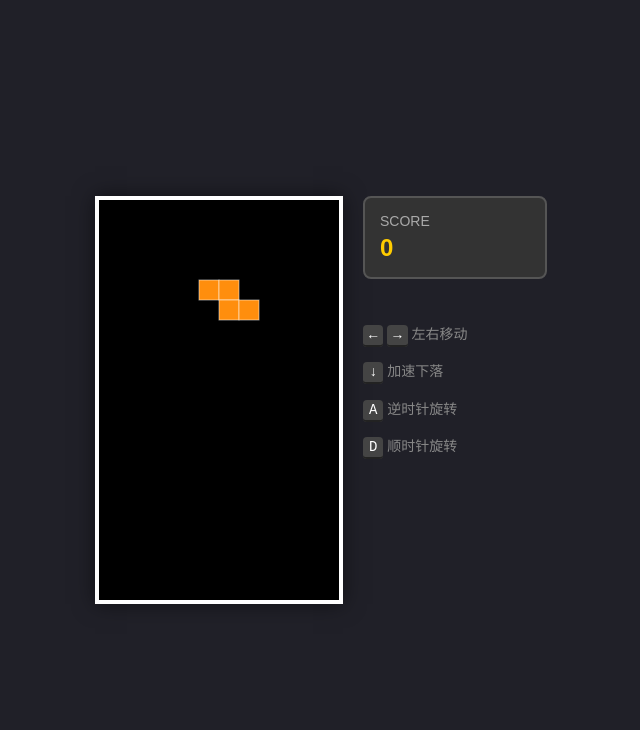
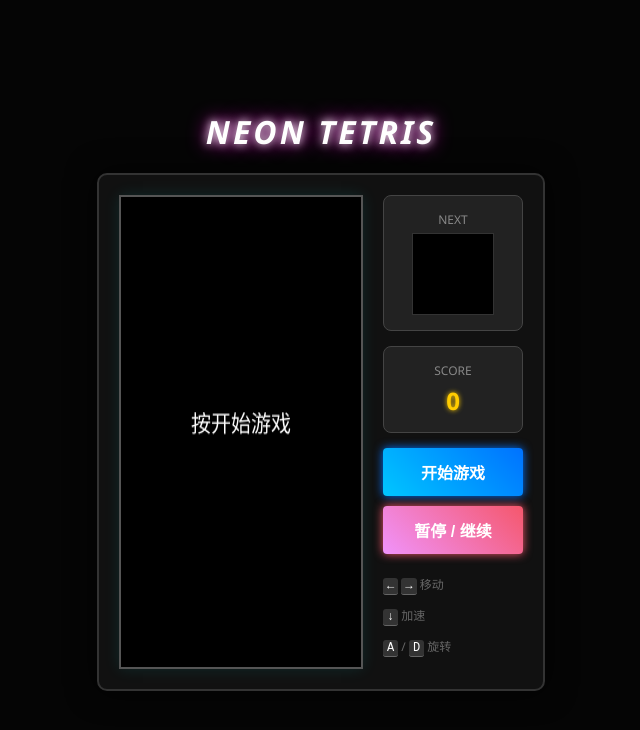
Before and after one commit to yangzhiyuan2003/glax-TEST0101, a website: page index.html in a window 1280 px wide. Shown: the whole page, without its empty margins (319-959 px from the left). Drawn offline with Linux system fonts and the light colour scheme.

Commit message:
Update index.html

```diff
--- a/index.html
+++ b/index.html
@@ -3,13 +3,12 @@
 <head>
 <meta charset="UTF-8">
 <meta name="viewport" content="width=device-width, initial-scale=1.0">
-<title>NEON TETRIS - A/D旋转版</title>
+<title>霓虹方块 Neon Tetris</title>
 <style>
     body {
-        background: #202028;
+        background-color: #050505; /* 深黑背景 */
         color: #fff;
-        font-family: sans-serif;
-        font-size: 24px;
+        font-family: 'Segoe UI', sans-serif;
         display: flex;
         flex-direction: column;
         align-items: center;
@@ -19,218 +18,261 @@
         overflow: hidden;
     }
 
-    .game-container {
+    h1 {
+        color: #fff;
+        text-shadow: 0 0 10px #fff, 0 0 20px #ff00de;
+        margin: 0 0 20px 0;
+        letter-spacing: 3px;
+        font-style: italic;
+    }
+
+    .game-wrapper {
         display: flex;
         gap: 20px;
-        align-items: flex-start;
+        padding: 20px;
+        border: 2px solid #333;
+        border-radius: 10px;
+        background: #111;
+        box-shadow: 0 0 30px rgba(0,0,0,0.8);
     }
 
-    canvas {
-        border: 4px solid #fff;
-        box-shadow: 0 0 20px rgba(0,0,0,0.5);
+    .main-stage {
+        border: 2px solid #555;
         background-color: #000;
-        display: block;
+        box-shadow: 0 0 15px rgba(0, 255, 255, 0.1);
     }
 
-    .ui-panel {
+    .sidebar {
         display: flex;
         flex-direction: column;
-        gap: 10px;
+        min-width: 140px;
     }
 
-    .info-box {
-        background: #333;
+    .panel {
+        background: #222;
         padding: 15px;
+        margin-bottom: 15px;
         border-radius: 8px;
-        min-width: 150px;
-        border: 2px solid #555;
+        border: 1px solid #444;
+        text-align: center;
     }
 
-    .label { font-size: 14px; color: #aaa; margin-bottom: 5px; }
-    .value { font-size: 24px; font-weight: bold; color: #ffcc00; }
+    .label { font-size: 12px; color: #888; margin-bottom: 5px; text-transform: uppercase;}
+    .value { font-size: 24px; color: #ffcc00; font-weight: bold; text-shadow: 0 0 5px #ffcc00; }
 
-    .controls-hint {
-        margin-top: 20px;
-        font-size: 14px;
-        color: #888;
-        line-height: 1.6;
+    /* 按钮样式 */
+    .btn {
+        width: 100%;
+        padding: 12px;
+        margin-bottom: 10px;
+        border: none;
+        border-radius: 4px;
+        font-size: 16px;
+        font-weight: bold;
+        cursor: pointer;
+        text-transform: uppercase;
+        transition: 0.2s;
+        color: #fff;
+    }
+    .btn-start { background: linear-gradient(45deg, #00c6ff, #0072ff); box-shadow: 0 0 10px #0072ff; }
+    .btn-start:hover { filter: brightness(1.2); }
+
+    .btn-pause { background: linear-gradient(45deg, #f093fb, #f5576c); box-shadow: 0 0 10px #f5576c; }
+    .btn-pause:hover { filter: brightness(1.2); }
+
+    /* 下一个方块画布 */
+    #nextCanvas {
+        background: #000;
+        margin: 0 auto;
+        display: block;
+        border: 1px solid #333;
+    }
+
+    .controls-help {
+        font-size: 12px;
+        color: #666;
+        line-height: 1.5;
+        text-align: left;
     }
     kbd {
-        background: #444;
-        padding: 2px 6px;
-        border-radius: 4px;
-        border-bottom: 2px solid #222;
+        background: #333;
+        padding: 1px 4px;
+        border-radius: 3px;
         color: #fff;
         font-family: monospace;
+        border-bottom: 1px solid #666;
     }
 </style>
 </head>
 <body>
 
-<div class="game-container">
-    <canvas id="tetris" width="240" height="400"></canvas>
+    <h1>NEON TETRIS</h1>
 
-    <div class="ui-panel">
-        <div class="info-box">
+    <div class="game-wrapper">
+        <canvas id="tetris" width="240" height="400" class="main-stage"></canvas>
+
+        <div class="sidebar">
+            <div class="panel">
+                <div class="label">NEXT</div>
+                <canvas id="nextCanvas" width="80" height="80"></canvas>
+            </div>
+
+            <div class="panel">
                 <div class="label">SCORE</div>
                 <div class="value" id="score">0</div>
             </div>
 
-        <div class="controls-hint">
-            <p><kbd>←</kbd> <kbd>→</kbd> 左右移动</p>
-            <p><kbd>↓</kbd> 加速下落</p>
-            <p><kbd>A</kbd> 逆时针旋转</p>
-            <p><kbd>D</kbd> 顺时针旋转</p>
+            <button class="btn btn-start" onclick="startGame()">开始游戏</button>
+            <button class="btn btn-pause" onclick="togglePause()">暂停 / 继续</button>
+
+            <div class="controls-help">
+                <p><kbd>←</kbd> <kbd>→</kbd> 移动</p>
+                <p><kbd>↓</kbd> 加速</p>
+                <p><kbd>A</kbd> / <kbd>D</kbd> 旋转</p>
             </div>
         </div>
     </div>
 
 <script>
     const canvas = document.getElementById('tetris');
-const context = canvas.getContext('2d');
+    const ctx = canvas.getContext('2d');
+    const nextCanvas = document.getElementById('nextCanvas');
+    const nextCtx = nextCanvas.getContext('2d');
     const scoreElement = document.getElementById('score');
 
-// 放大20倍，使得逻辑坐标 12x20 对应 屏幕坐标 240x400
-context.scale(20, 20);
+    // 缩放画布以适应逻辑坐标 (20px 一格)
+    ctx.scale(20, 20);
+    nextCtx.scale(20, 20);
 
-// 方块形状定义
+    // 强对比霓虹色盘
+    const colors = [
+        null,
+        '#FF0055', // T - 玫红
+        '#00FFDD', // I - 青色
+        '#CCFF00', // L - 荧光绿
+        '#FFD500', // J - 金黄
+        '#0088FF', // O - 亮蓝
+        '#AA00FF', // Z - 紫色
+        '#FF5500', // S - 橙红
+    ];
+
+    // 方块形状
+    const pieces = 'ILJOTSZ';
     function createPiece(type) {
-    if (type === 'I') {
-        return [
-            [0, 1, 0, 0],
-            [0, 1, 0, 0],
-            [0, 1, 0, 0],
-            [0, 1, 0, 0],
-        ];
-    } else if (type === 'L') {
-        return [
-            [0, 2, 0],
-            [0, 2, 0],
-            [0, 2, 2],
-        ];
-    } else if (type === 'J') {
-        return [
-            [0, 3, 0],
-            [0, 3, 0],
-            [3, 3, 0],
-        ];
-    } else if (type === 'O') {
-        return [
-            [4, 4],
-            [4, 4],
-        ];
-    } else if (type === 'Z') {
-        return [
-            [5, 5, 0],
-            [0, 5, 5],
-            [0, 0, 0],
-        ];
-    } else if (type === 'S') {
-        return [
-            [0, 6, 6],
-            [6, 6, 0],
-            [0, 0, 0],
-        ];
-    } else if (type === 'T') {
-        return [
-            [0, 7, 0],
-            [7, 7, 7],
-            [0, 0, 0],
-        ];
-    }
+        if (type === 'I') return [[0, 1, 0, 0],[0, 1, 0, 0],[0, 1, 0, 0],[0, 1, 0, 0]];
+        if (type === 'L') return [[0, 2, 0],[0, 2, 0],[0, 2, 2]];
+        if (type === 'J') return [[0, 3, 0],[0, 3, 0],[3, 3, 0]];
+        if (type === 'O') return [[4, 4],[4, 4]];
+        if (type === 'Z') return [[5, 5, 0],[0, 5, 5],[0, 0, 0]];
+        if (type === 'S') return [[0, 6, 6],[6, 6, 0],[0, 0, 0]];
+        if (type === 'T') return [[0, 7, 0],[7, 7, 7],[0, 0, 0]];
     }
 
-// 颜色定义 (对应上面的ID 1-7)
-const colors = [
-    null,
-    '#FF0D72', // I
-    '#0DC2FF', // L
-    '#0DFF72', // J
-    '#F538FF', // O
-    '#FF8E0D', // Z
-    '#FFE138', // S
-    '#3877FF', // T
-];
+    // 游戏状态
+    const arena = createMatrix(12, 20);
+    const player = {
+        pos: {x: 0, y: 0},
+        matrix: null,
+        next: null, // 下一个方块
+        score: 0,
+    };
 
-// 创建游戏区域矩阵 (12宽 x 20高)
+    let dropCounter = 0;
+    let dropInterval = 1000;
+    let lastTime = 0;
+    let isPaused = false;
+    let isGameOver = false;
+    let requestId = null;
+
     function createMatrix(w, h) {
         const matrix = [];
-    while (h--) {
-        matrix.push(new Array(w).fill(0));
-    }
+        while (h--) matrix.push(new Array(w).fill(0));
         return matrix;
     }
 
-// 碰撞检测
+    // --- 核心逻辑 ---
+
+    function arenaSweep() {
+        let rowCount = 1;
+        outer: for (let y = arena.length - 1; y > 0; --y) {
+            for (let x = 0; x < arena[y].length; ++x) {
+                if (arena[y][x] === 0) continue outer;
+            }
+            const row = arena.splice(y, 1)[0].fill(0);
+            arena.unshift(row);
+            ++y;
+            player.score += rowCount * 10;
+            rowCount *= 2;
+        }
+        scoreElement.innerText = player.score;
+    }
+
     function collide(arena, player) {
         const [m, o] = [player.matrix, player.pos];
         for (let y = 0; y < m.length; ++y) {
             for (let x = 0; x < m[y].length; ++x) {
-            if (m[y][x] !== 0 &&
-               (arena[y + o.y] && arena[y + o.y][x + o.x]) !== 0) {
-                return true;
-            }
+                if (m[y][x] !== 0 && (arena[y + o.y] && arena[y + o.y][x + o.x]) !== 0) return true;
             }
         }
         return false;
     }
 
-// 绘制函数
+    // 绘制主函数
     function draw() {
-    // 清空背景
-    context.fillStyle = '#000';
-    context.fillRect(0, 0, canvas.width, canvas.height);
+        // 黑色背景
+        ctx.fillStyle = '#000';
+        ctx.fillRect(0, 0, canvas.width, canvas.height);
 
-    drawMatrix(arena, {x: 0, y: 0});
-    drawMatrix(player.matrix, player.pos);
+        drawMatrix(arena, {x: 0, y: 0}, ctx);
+        drawMatrix(player.matrix, player.pos, ctx);
     }
 
-// 绘制矩阵通用函数
-function drawMatrix(matrix, offset) {
+    // 绘制方块通用函数 (带霓虹光效)
+    function drawMatrix(matrix, offset, context) {
         matrix.forEach((row, y) => {
             row.forEach((value, x) => {
                 if (value !== 0) {
-                // 绘制方块主体
-                context.fillStyle = colors[value];
+                    const color = colors[value];
+
+                    // 1. 设置发光效果
+                    context.shadowBlur = 15;
+                    context.shadowColor = color;
+
+                    // 2. 绘制方块主体
+                    context.fillStyle = color;
                     context.fillRect(x + offset.x, y + offset.y, 1, 1);
 
-                // 绘制方块高光边框（增加立体感）
+                    // 3. 绘制内部亮边 (增加立体感)
+                    context.shadowBlur = 0; // 边框不需要发光太强，不然糊了
                     context.lineWidth = 0.05;
-                context.strokeStyle = 'rgba(255,255,255,0.5)';
+                    context.strokeStyle = 'rgba(255,255,255,0.8)';
                     context.strokeRect(x + offset.x, y + offset.y, 1, 1);
                 }
             });
         });
     }
 
-// 将玩家方块固定到场地中
+    // 绘制预览区
+    function drawNext() {
+        nextCtx.fillStyle = '#000';
+        nextCtx.fillRect(0, 0, nextCanvas.width, nextCanvas.height);
+
+        if(player.next) {
+            // 计算居中偏移
+            const offsetX = (4 - player.next[0].length) / 2;
+            const offsetY = (4 - player.next.length) / 2;
+            drawMatrix(player.next, {x: offsetX, y: offsetY}, nextCtx);
+        }
+    }
+
     function merge(arena, player) {
         player.matrix.forEach((row, y) => {
             row.forEach((value, x) => {
-            if (value !== 0) {
-                arena[y + player.pos.y][x + player.pos.x] = value;
-            }
+                if (value !== 0) arena[y + player.pos.y][x + player.pos.x] = value;
             });
         });
     }
 
-// 矩阵旋转
-function rotate(matrix, dir) {
-    // 转置
-    for (let y = 0; y < matrix.length; ++y) {
-        for (let x = 0; x < y; ++x) {
-            [matrix[x][y], matrix[y][x]] = [matrix[y][x], matrix[x][y]];
-        }
-    }
-    // 根据方向处理行或列
-    if (dir > 0) {
-        matrix.forEach(row => row.reverse());
-    } else {
-        matrix.reverse();
-    }
-}
-
-// 玩家下落
     function playerDrop() {
         player.pos.y++;
         if (collide(arena, player)) {
@@ -238,45 +280,63 @@ function playerDrop() {
             merge(arena, player);
             playerReset();
             arenaSweep();
-        updateScore();
         }
         dropCounter = 0;
     }
 
-// 玩家移动
-function playerMove(offset) {
-    player.pos.x += offset;
+    function playerMove(dir) {
+        player.pos.x += dir;
+        if (collide(arena, player)) player.pos.x -= dir;
+    }
+
+    function playerReset() {
+        // 如果还没有“下一个”，先生成一个
+        if(player.next === null) {
+            player.next = createPiece(pieces[pieces.length * Math.random() | 0]);
+        }
+
+        // 当前方块 = 下一个方块
+        player.matrix = player.next;
+        // 生成新的“下一个”
+        player.next = createPiece(pieces[pieces.length * Math.random() | 0]);
+
+        // 绘制预览
+        drawNext();
+
+        // 放置在顶部中心
+        player.pos.y = 0;
+        player.pos.x = (arena[0].length / 2 | 0) - (player.matrix[0].length / 2 | 0);
+
+        // 判定GAMEOVER
         if (collide(arena, player)) {
-        player.pos.x -= offset;
+            isGameOver = true;
+            isPaused = true;
+            ctx.fillStyle = "rgba(0,0,0,0.75)";
+            ctx.fillRect(0, 0, canvas.width/20, canvas.height/20); // 覆盖全屏
+
+            // 绘制 Game Over 文字
+            ctx.shadowColor = "#fff";
+            ctx.shadowBlur = 10;
+            ctx.fillStyle = "#fff";
+            ctx.font = "1px Arial";
+            ctx.textAlign = "center";
+            ctx.fillText("GAME OVER", 6, 9);
+            ctx.font = "0.6px Arial";
+            ctx.fillText("Score: " + player.score, 6, 11);
+
+            // 停止循环
+            cancelAnimationFrame(requestId);
         }
     }
 
-// 玩家重置（生成新方块）
-function playerReset() {
-    const piecesStr = 'ILJOTSZ';
-    player.matrix = createPiece(piecesStr[piecesStr.length * Math.random() | 0]);
-    player.pos.y = 0;
-    player.pos.x = (arena[0].length / 2 | 0) - (player.matrix[0].length / 2 | 0);
-
-    // 游戏结束判定
-    if (collide(arena, player)) {
-        arena.forEach(row => row.fill(0));
-        player.score = 0;
-        updateScore();
-    }
-}
-
-// 玩家旋转逻辑（包含踢墙检测）
     function playerRotate(dir) {
         const pos = player.pos.x;
         let offset = 1;
         rotate(player.matrix, dir);
-    // 如果旋转后撞墙，尝试左右推回
         while (collide(arena, player)) {
             player.pos.x += offset;
             offset = -(offset + (offset > 0 ? 1 : -1));
             if (offset > player.matrix[0].length) {
-            // 如果怎么推都不行，转回去
                 rotate(player.matrix, -dir);
                 player.pos.x = pos;
                 return;
@@ -284,35 +344,19 @@ function playerRotate(dir) {
         }
     }
 
-// 消除行
-function arenaSweep() {
-    let rowCount = 1;
-    outer: for (let y = arena.length - 1; y > 0; --y) {
-        for (let x = 0; x < arena[y].length; ++x) {
-            if (arena[y][x] === 0) {
-                continue outer;
+    function rotate(matrix, dir) {
+        for (let y = 0; y < matrix.length; ++y) {
+            for (let x = 0; x < y; ++x) {
+                [matrix[x][y], matrix[y][x]] = [matrix[y][x], matrix[x][y]];
             }
         }
-
-        // 消除该行
-        const row = arena.splice(y, 1)[0].fill(0);
-        arena.unshift(row);
-        ++y;
-
-        player.score += rowCount * 10;
-        rowCount *= 2;
-    }
+        if (dir > 0) matrix.forEach(row => row.reverse());
+        else matrix.reverse();
     }
 
-function updateScore() {
-    scoreElement.innerText = player.score;
-}
+    function update(time = 0) {
+        if(isPaused) return;
 
-let dropCounter = 0;
-let dropInterval = 1000;
-let lastTime = 0;
-
-function update(time = 0) {
         const deltaTime = time - lastTime;
         lastTime = time;
 
@@ -322,44 +366,60 @@ function update(time = 0) {
         }
 
         draw();
-    requestAnimationFrame(update);
+        requestId = requestAnimationFrame(update);
     }
 
-// 游戏状态
-const arena = createMatrix(12, 20);
-const player = {
-    pos: {x: 0, y: 0},
-    matrix: null,
-    score: 0,
-};
+    // --- 控制函数 ---
 
-// 键盘监听
+    function startGame() {
+        // 重置所有状态
+        arena.forEach(row => row.fill(0));
+        player.score = 0;
+        player.next = null; // 清空以便重新生成
+        scoreElement.innerText = 0;
+        isGameOver = false;
+        isPaused = false;
+        dropInterval = 1000;
+
+        if(requestId) cancelAnimationFrame(requestId);
+        playerReset();
+        update();
+    }
+
+    function togglePause() {
+        if(isGameOver) return; // 结束状态下不能暂停
+        isPaused = !isPaused;
+        if(!isPaused) {
+            lastTime = performance.now(); // 防止暂停后时间突跳
+            update();
+        } else {
+            // 绘制暂停文字
+            ctx.fillStyle = "rgba(0,0,0,0.5)";
+            ctx.fillRect(0,0,12,20);
+            ctx.fillStyle = "#fff";
+            ctx.font = "1px Arial";
+            ctx.textAlign = "center";
+            ctx.fillText("PAUSED", 6, 10);
+        }
+    }
+
     document.addEventListener('keydown', event => {
-    // 左
-    if (event.keyCode === 37) {
-        playerMove(-1);
-    }
-    // 右
-    else if (event.keyCode === 39) {
-        playerMove(1);
-    }
-    // 下
-    else if (event.keyCode === 40) {
-        playerDrop();
-    }
-    // A 键 (CCW)
-    else if (event.keyCode === 65) {
-        playerRotate(-1);
-    }
-    // D 键 (CW)
-    else if (event.keyCode === 68) {
-        playerRotate(1);
-    }
+        if(isPaused || isGameOver) return; // 暂停/结束后不响应操作
+
+        if (event.keyCode === 37) playerMove(-1);
+        else if (event.keyCode === 39) playerMove(1);
+        else if (event.keyCode === 40) playerDrop();
+        else if (event.keyCode === 65) playerRotate(-1); // A
+        else if (event.keyCode === 68) playerRotate(1);  // D
     });
 
-playerReset();
-updateScore();
-update();
+    // 初始画面
+    ctx.fillStyle = '#000';
+    ctx.fillRect(0, 0, canvas.width, canvas.height);
+    ctx.fillStyle = '#fff';
+    ctx.font = "1px Arial";
+    ctx.textAlign = "center";
+    ctx.fillText("按开始游戏", 6, 10);
 
 </script>
 </body>
```
Lines whose indentation alone changed are shown as unchanged.
